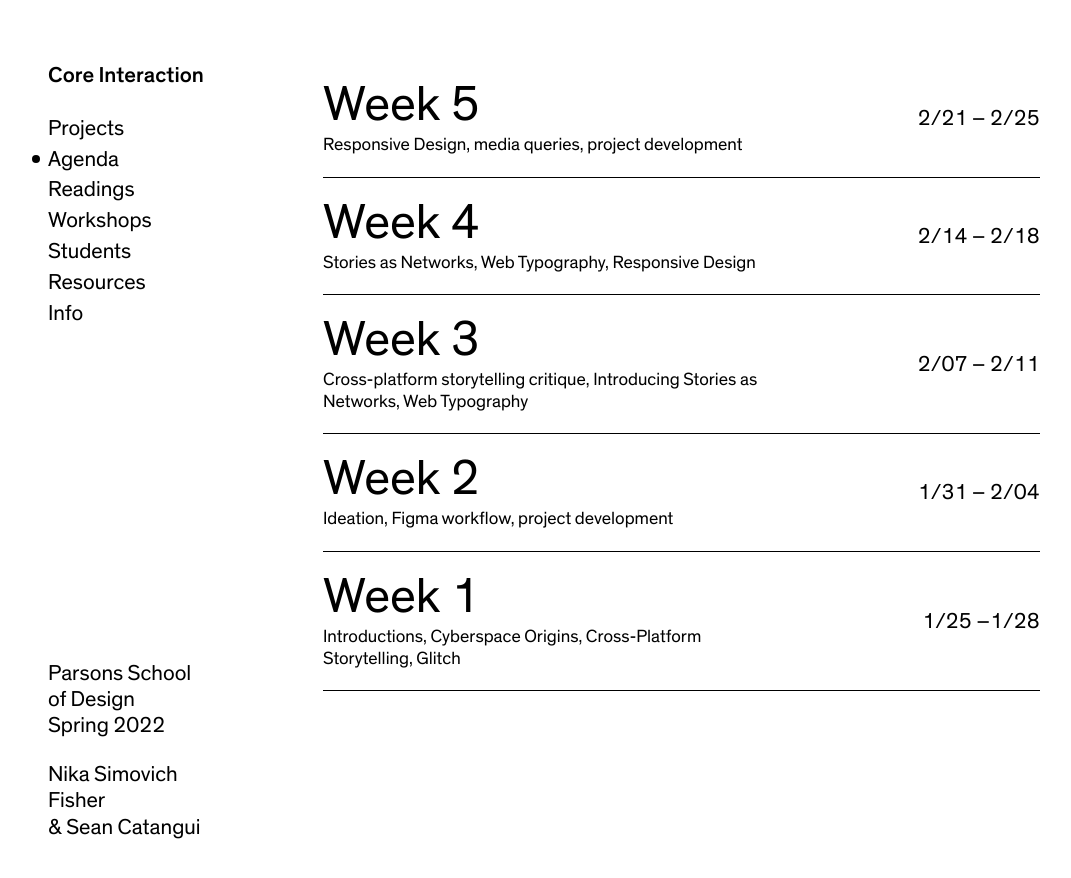
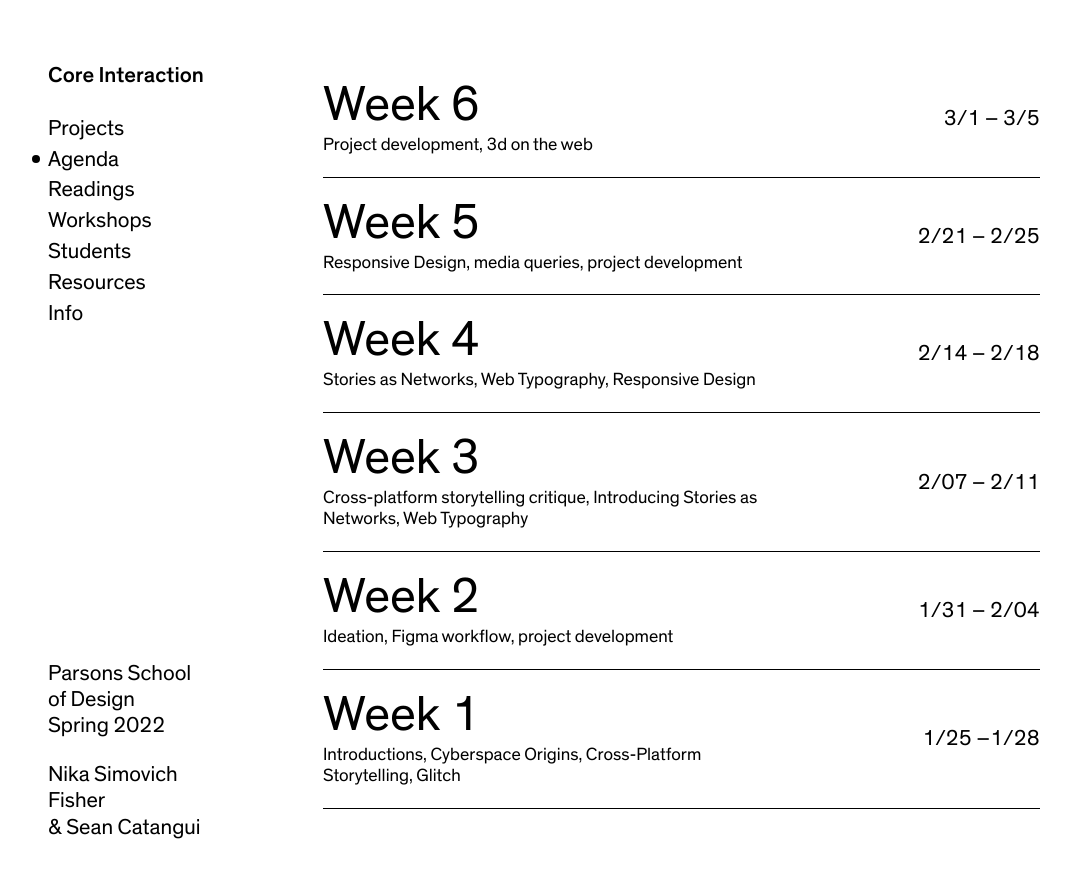
Before and after one commit to nikasimovich/cis22, a Jekyll site: the page built from agenda.html, in a window 1280 px wide. Shown: the top 878 px of the page, without its empty margins (12-1083 px from the left). Built offline with Jekyll 4.4.1, drawn with Linux system fonts in a browser that asks for light colours.

Commit message:
Add agenda

```diff
--- /dev/null
+++ b/_agendas/week-6.md
@@ -0,0 +1,22 @@
+---
+title:            Week 6
+start_date:       2021-01-19 00:00:00 -0500
+date_range:       3/1 – 3/5
+summary:          Project development, 3d on the web
+
+---
+
+### Tuesday, Studio
+
+- Meet in our in person classroom: Parsons 2 W 13th
+ Room: 1006
+- [Today&rsquo;s Notes](https://paper.dropbox.com/doc/Parsons-Week-6a-CSS-Animation-Show-and-Tell-1-on-1-Meetings-Finishing-Touches-Blend-Modes--Bcw~Hw3tY6pHDwGVXSTBj4s9AQ-u6w3p5xafhUng4hX7ZLAx)
+- CSS Animation show and tell
+- Finishing touches online
+- 3D on the web!
+- Project check in
+
+### Homework
+- Keep working on Stories as Networks. The project is due 03/08
+
+---
```
Also changed, not shown: _agendas/week-5.md (+2 -0 lines).
